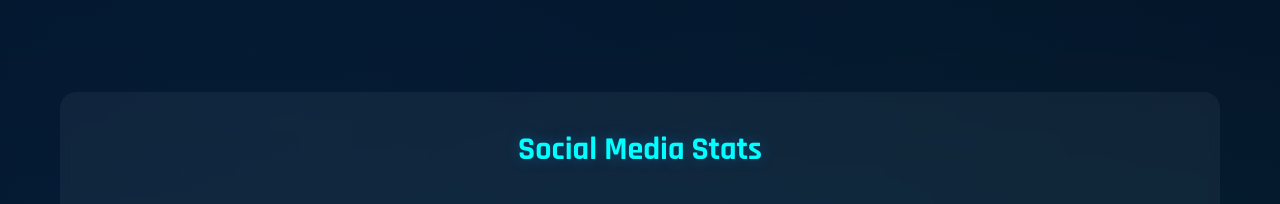
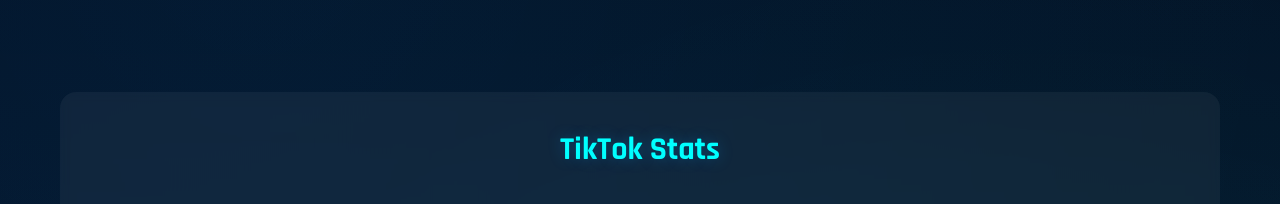
Before and after one commit to SurajGajula/SurajGajula, a plain HTML site: page index.html in a window 1280 px wide. Shown: the part 840-1044 px from the top of the page. Drawn offline with Linux system fonts and the light colour scheme.

Commit message:
Centipede Live

```diff
--- a/index.html
+++ b/index.html
@@ -35,7 +35,7 @@
         <div class="container">
 
             <div class="social-stats">
-                <h3>Social Media Stats</h3>
+                <h3>TikTok Stats</h3>
                 <div class="stats-grid">
                     <div class="stat-card">
                         <a href="https://www.tiktok.com/@surajgajula" target="_blank" class="stat-link">
```
